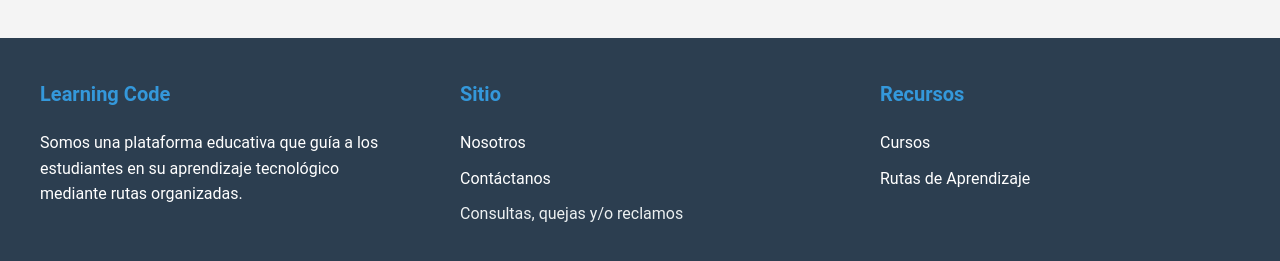
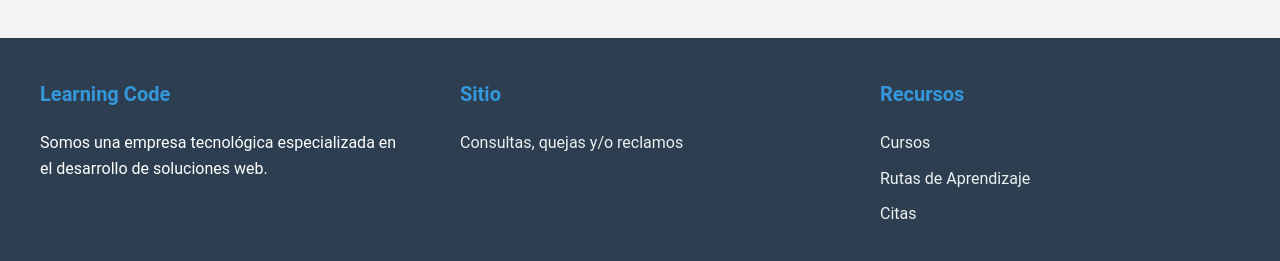
Before and after one commit to GianSecurAI/Proyecto-Web---Learning-Code, a website: page Proyecto web Segundo Avance/historia.html in a window 1280 px wide. Shown: the part 1691-1952 px from the top of the page. Drawn offline with Linux system fonts and the light colour scheme.

Commit message:
Avance Final

```diff
--- a/Proyecto web Segundo Avance/historia.html
+++ b/Proyecto web Segundo Avance/historia.html
@@ -4,7 +4,7 @@
     <meta charset="UTF-8">
     <meta name="viewport" content="width=device-width, initial-scale=1.0">
     <link rel="stylesheet" href="home.css">
-    <link rel="stylesheet" href= "main.css">
+    <link rel="stylesheet" href="main.css">
     <link rel="stylesheet" href="pages.css">
     <link rel="stylesheet" href="forms.css">
     <title>Historia - Learning Code</title>
@@ -20,8 +20,6 @@
             <a href="rutas.html">Rutas de Aprendizaje</a>
             <a href="beneficios.html">Beneficios</a>
             <a href="historia.html">Historia</a>
-            <a href="#">Acerca De</a>
-            <a href="#"><button class="btn-iniciar">Iniciar sesión</button></a>
         </nav>
     </header>
 
@@ -50,26 +48,28 @@
         </section>
     </main>
 
+        <!--Sección del footer-->
         <footer>
             <div class="footer-section">
                 <h3>Learning Code</h3>
-            <p>Somos una plataforma educativa que guía a los estudiantes en su aprendizaje tecnológico mediante rutas organizadas.</p>
+                <p>Somos una empresa tecnológica especializada en el desarrollo de soluciones web.</p>
             </div>
             <div class="footer-section">
                 <h3>Sitio</h3>
                 <ul>
-                <li>Nosotros</li>
-                <li>Contáctanos</li>
                     <li><a href="consultas.html">Consultas, quejas y/o reclamos</a></li>
                 </ul>
             </div>
             <div class="footer-section">
                 <h3>Recursos</h3>
                 <ul>
-                <li>Cursos</li>
-                <li>Rutas de Aprendizaje</li>
+                    <li><a href="cursos.html">Cursos</a></li>
+                    <li><a href="rutas.html">Rutas de Aprendizaje</a></li>
+                    <li><a href="citas.html">Citas</a></li>
                 </ul>
             </div>
         </footer>
+    </main>
+    <script src="app.js"></script>
 </body>
 </html>
```
Also changed, not shown: Proyecto web Segundo Avance/beneficios.html (+6 -6 lines), Proyecto web Segundo Avance/cursos.html (+3 -4 lines), Proyecto web Segundo Avance/index.html (+3 -8 lines), Proyecto web Segundo Avance/rutas.html (+7 -11 lines). Lines whose indentation alone changed are shown as unchanged.
